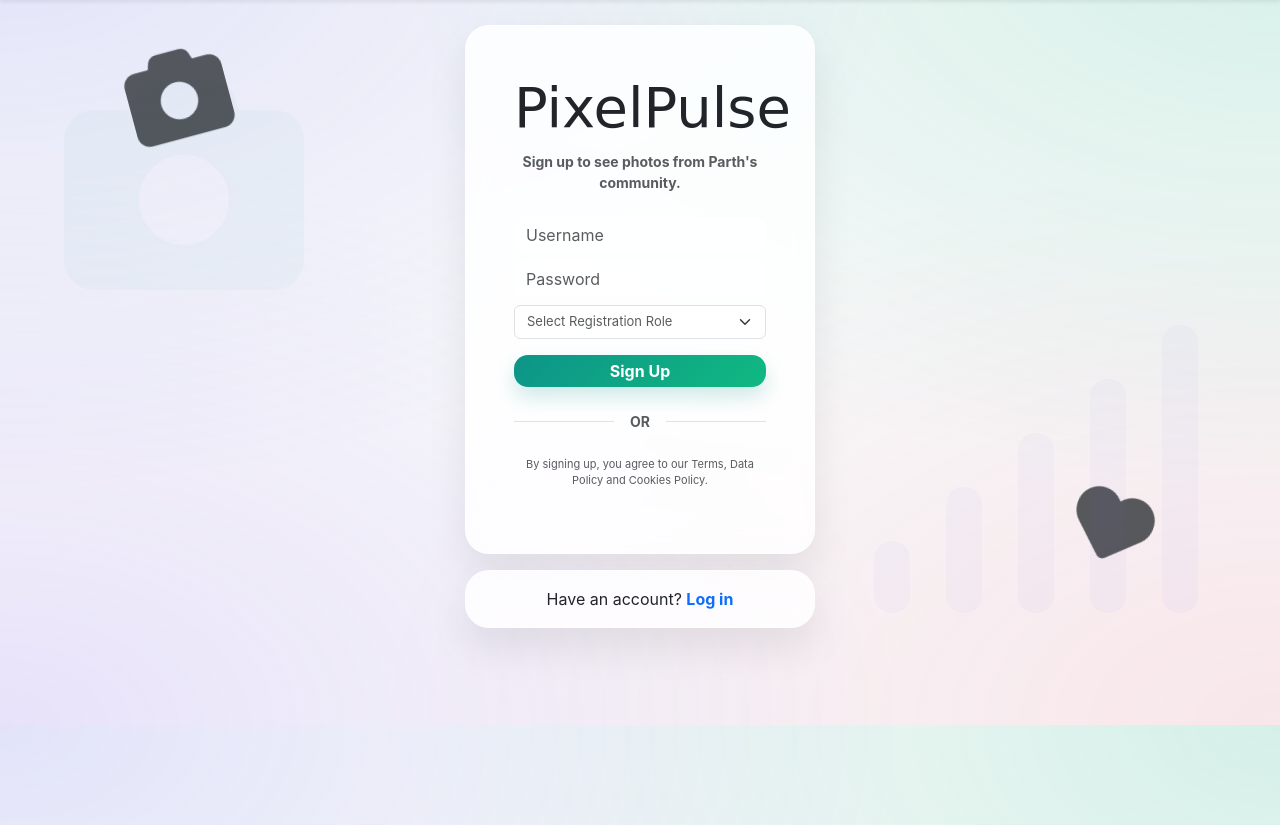
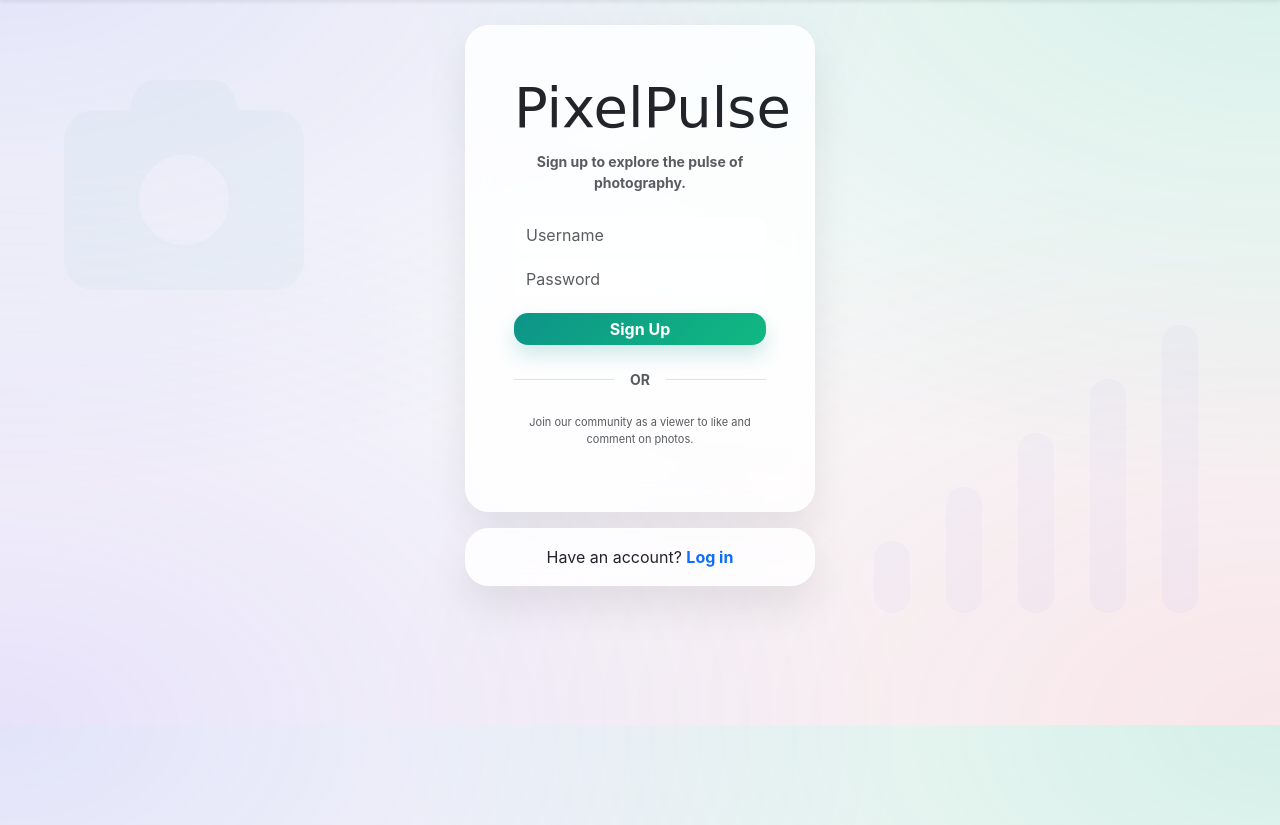
Before and after one commit to parth-thanki13/pixelpulse-parth, a Flask app: page /register in a window 1280 px wide. Shown: the part 75-900 px from the top of the page. Run offline with Flask 3, Linux system fonts and the light colour scheme; some libraries are stand-ins or nearby versions; some web fonts are replaced.

Commit message:
new changes

```diff
--- a/app.py
+++ b/app.py
@@ -234,7 +234,7 @@ def add_comment(photo_id):
     return jsonify({'success': True, 'username': current_user.username, 'text': clean_text, 'sentiment': sentiment_type})
 
 # --- UPDATED REGISTRATION ROUTE (CLEANED UP) ---
-# --- UPDATED REGISTRATION ROUTE FOR PARTH (ROLE ENABLED) ---
+# --- UPDATED REGISTRATION ROUTE (RESTRICTED TO CONSUMER) ---
 @app.route('/register', methods=['GET', 'POST'])
 def register():
     if current_user.is_authenticated: return redirect(url_for('feed'))
@@ -242,8 +242,8 @@ def register():
         username = request.form.get('username')
         password = request.form.get('password')
 
-        # User ko role select karne ki ijazat dein (Consumer ya Creator)
-        role = request.form.get('role', 'consumer')
+        # Registration ab sirf 'consumer' ke liye hai
+        role = 'consumer'
 
         if User.query.filter_by(username=username).first():
             flash('Username already taken. Please choose another.', 'danger')
@@ -257,7 +257,7 @@ def register():
 
         db.session.add(new_user)
         db.session.commit()
-        flash(f'Account created successfully as {role.title()}!', 'success')
+        flash('Account created successfully! Please Log In.', 'success')
         return redirect(url_for('login'))
     return render_template('register.html')
 
--- a/templates/register.html
+++ b/templates/register.html
@@ -1,30 +1,17 @@
 {% extends "base.html" %}
 {% block content %}
 <div class="auth-container d-flex flex-column align-items-center">
-    <div class="background-decor d-none d-lg-block">
-        <i class="fas fa-camera position-fixed text-muted opacity-10" style="top: 15%; left: 10%; font-size: 100px; transform: rotate(-15deg); z-index: -1;"></i>
-        <i class="fas fa-heart position-fixed text-muted opacity-10" style="bottom: 20%; right: 10%; font-size: 80px; transform: rotate(20deg); z-index: -1;"></i>
-    </div>
-
     <div class="auth-card p-5 text-center" style="width: 350px;">
         <h1 style="font-family: 'Grand Hotel', cursive; font-size: 3.5rem; margin-bottom: 10px;">PixelPulse</h1>
-        <p class="text-muted fw-bold mb-4 small">Sign up to see photos from Parth's community.</p>
+        <p class="text-muted fw-bold mb-4 small">Sign up to explore the pulse of photography.</p>
 
         <form method="POST">
             <div class="mb-2">
                 <input type="text" name="username" class="form-control" placeholder="Username" required>
             </div>
 
-            <div class="mb-2">
+            <div class="mb-3">
                 <input type="password" name="password" class="form-control" placeholder="Password" required>
-            </div>
-
-            <div class="mb-3">
-                <select name="role" class="form-select text-muted" style="font-size: 13px;" required>
-                    <option value="" disabled selected>Select Registration Role</option>
-                    <option value="consumer">Consumer</option>
-                    <option value="creator">Creator</option>
-                </select>
             </div>
 
             <button type="submit" class="btn btn-primary w-100 fw-bold py-1">Sign Up</button>
@@ -36,7 +23,7 @@
             <div class="border-bottom flex-grow-1"></div>
         </div>
 
-        <p class="small text-muted" style="font-size: 11px;">By signing up, you agree to our Terms, Data Policy and Cookies Policy.</p>
+        <p class="small text-muted" style="font-size: 11px;">Join our community as a viewer to like and comment on photos.</p>
     </div>
 
     <div class="auth-card mt-3 py-3 text-center" style="width: 350px;">
```
